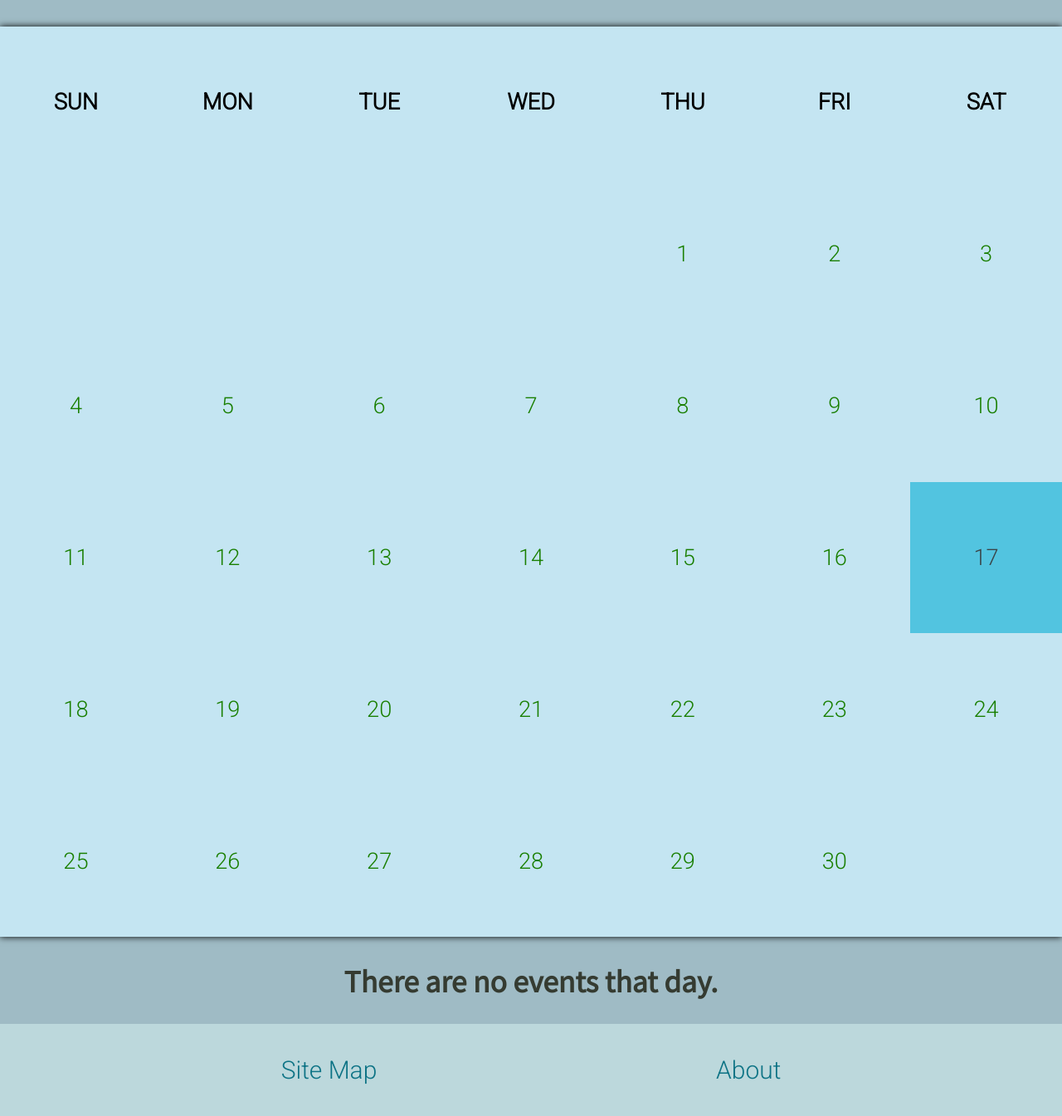
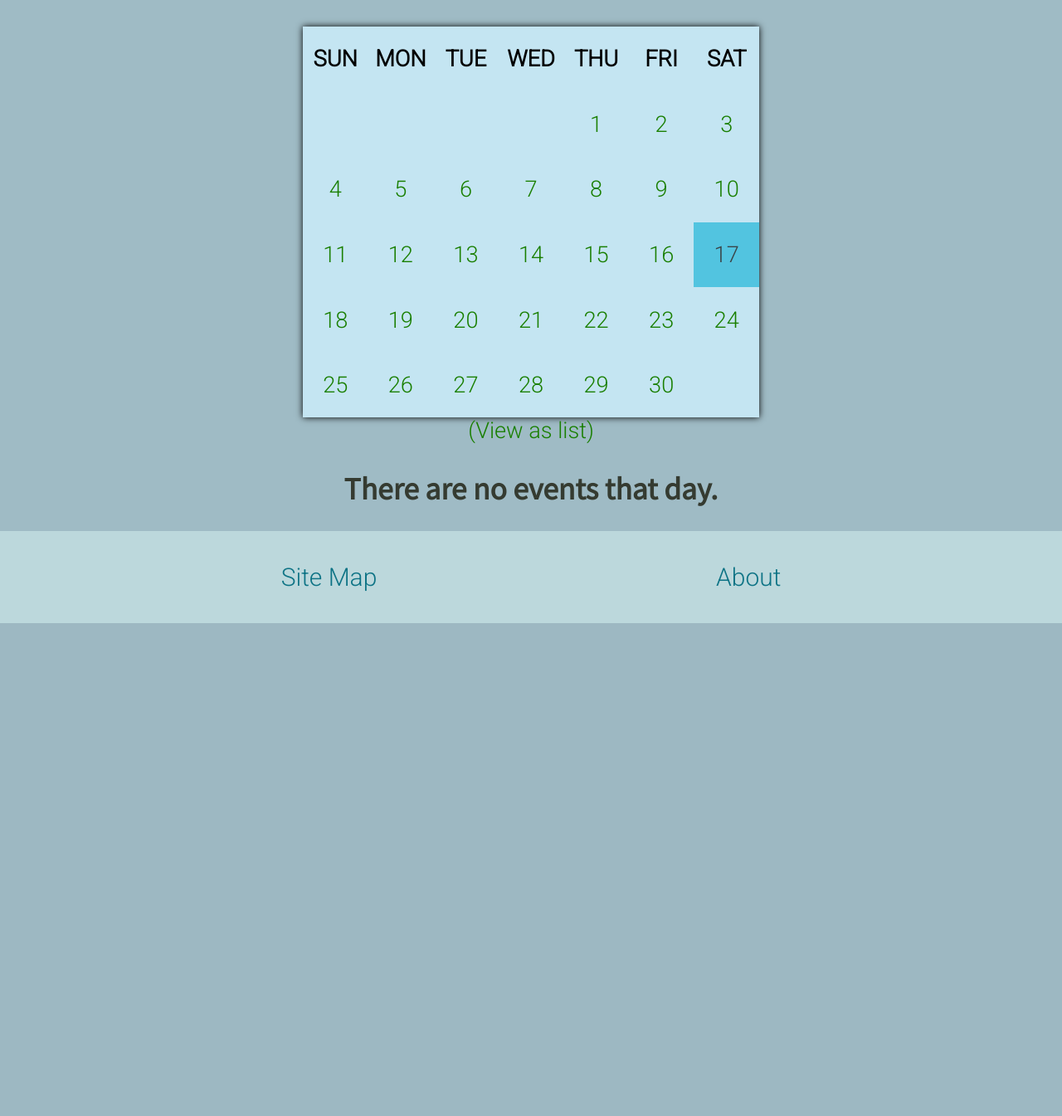
Before and after one commit to Bwc9876/BerksDental, a Django app: page /events/ in a window 1280 px wide. Shown: the part 255-1600 px from the top of the page at 83% size. After the commit the page ends 1006 px from the top, so only its background shows below. Run offline with Django 3.2, Linux system fonts and the light colour scheme; data that the repository does not hold is empty; some libraries are stand-ins or nearby versions.

Commit message:
Calendar Finished

```diff
--- a/main/templates/events-calendar.html
+++ b/main/templates/events-calendar.html
@@ -14,7 +14,7 @@
     <div>
         <h1>{{ month_name }}</h1>
         <h2>{{ year }}</h2>
-        <a href="{% url "main:events" %}">Today</a>
+        <a href="{% url "main:events" %}">Today<br/></a>
     </div>
     <a href="{{ next_link }}"><i class="h3 fas fa-arrow-alt-circle-right"></i></a>
 {% endblock %}
@@ -40,6 +40,7 @@
             {% endfor %}
         {% endfor %}
     </div>
+    <div style="display: flex;justify-content: center;"><a href="{% url "main:events" %}?view=list">(View as list)</a></div>
     <div class="event-cards-calendar">
         <div class="front-event-card first">
             <h2 id="event-list-title">Events on Day</h2>
--- a/static/events/events.css
+++ b/static/events/events.css
@@ -15,7 +15,10 @@
 }
 
 .calendar {
+    max-width: 550px;
+    max-height: 550px;
     display: grid;
+    margin: auto;
     grid-template-columns: repeat(7, 1fr);
     background: var(--ac-light);
     box-shadow: 0 0 8px 0;
@@ -82,15 +85,21 @@
     width: auto;
     border: none;
     overflow: auto;
-    z-index: -1;
 }
+
+.front-event-card:hover {
+    bottom: 0;
+    box-shadow: none;
+}
+
 
 .front-event-card:nth-of-type(odd) {
     background-color: transparent;
 }
 
 .event-front-description {
-    display: initial;
+    margin-top: 0;
+    display: inline-block;
 }
 
 .footer-main {
--- a/static/events/events.js
+++ b/static/events/events.js
@@ -30,7 +30,7 @@ $(document).ready(function () {
             if (index === 0) { return; }
             $(value).detach();
         });
-        $("#event-list-title").text(eventsToday? "Events on " + events[0]["startDate"] : "There are no events that day.");
+        $("#event-list-title").text(eventsToday? "Events on " + date : "There are no events that day.");
         for (let i = events.length-1; i >= 0; i--) {
             let event = events[i];
             let sameDay = (event["startDate"] === event["endDate"]);
```
